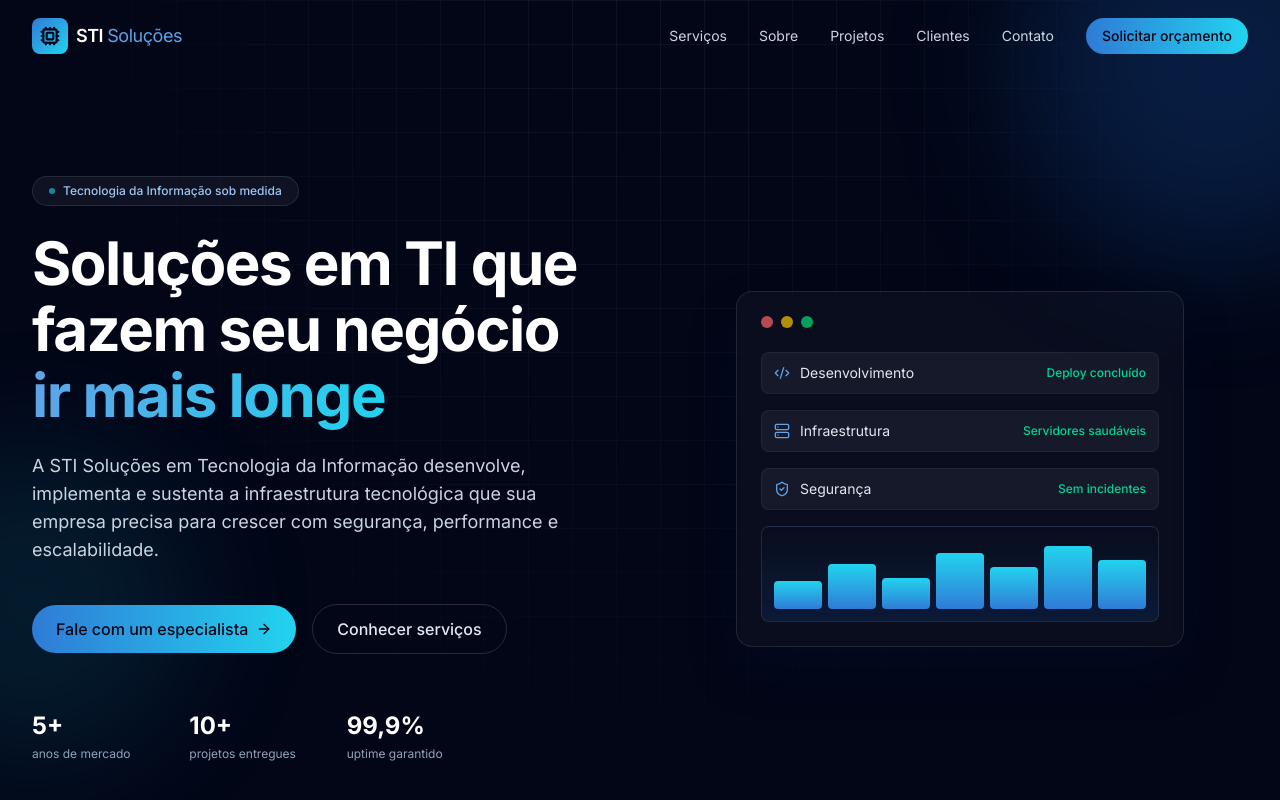
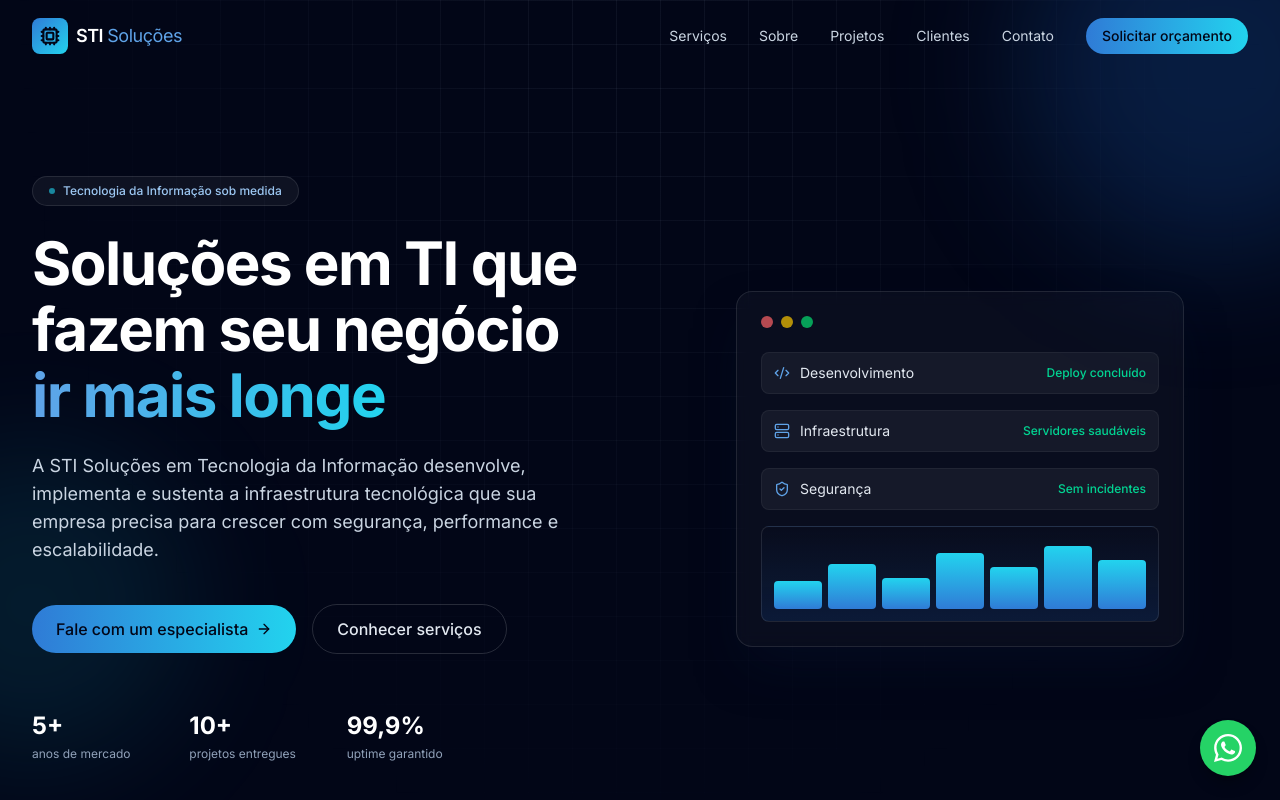
Before and after one commit to rofsobral1/sti-site, a React (Vite) app: page / in a window 1280 px wide. Shown: the top 800 px of the page. Built offline with nearby package versions, Linux system fonts and the light colour scheme.

Commit message:
Add floating WhatsApp button
Permite que clientes iniciem uma conversa direto pelo numero (21) 98183-4273 a partir de qualquer secao do site.

```diff
--- a/src/App.jsx
+++ b/src/App.jsx
@@ -6,6 +6,7 @@ import Portfolio from './components/Portfolio'
 import Clients from './components/Clients'
 import Contact from './components/Contact'
 import Footer from './components/Footer'
+import WhatsAppButton from './components/WhatsAppButton'
 
 export default function App() {
   return (
@@ -20,6 +21,7 @@ export default function App() {
         <Contact />
       </main>
       <Footer />
+      <WhatsAppButton />
     </div>
   )
 }
--- /dev/null
+++ b/src/components/WhatsAppButton.jsx
@@ -0,0 +1,28 @@
+const PHONE = '5521981834273'
+const MESSAGE = 'Olá! Gostaria de saber mais sobre os serviços da STI Soluções.'
+
+export default function WhatsAppButton() {
+  const href = `https://wa.me/${PHONE}?text=${encodeURIComponent(MESSAGE)}`
+
+  return (
+    <a
+      href={href}
+      target="_blank"
+      rel="noopener noreferrer"
+      aria-label="Falar no WhatsApp"
+      className="fixed bottom-6 right-6 z-50 flex h-14 w-14 items-center justify-center rounded-full bg-[#25D366] shadow-lg shadow-black/30 transition-transform hover:scale-110"
+    >
+      <span className="absolute inset-0 rounded-full bg-[#25D366] animate-ping opacity-40" />
+      <WhatsAppIcon className="relative h-7 w-7 text-white" />
+    </a>
+  )
+}
+
+function WhatsAppIcon(props) {
+  return (
+    <svg viewBox="0 0 24 24" fill="currentColor" {...props}>
+      <path d="M17.472 14.382c-.297-.149-1.758-.867-2.03-.967-.273-.099-.471-.148-.67.15-.197.297-.767.966-.94 1.164-.173.199-.347.223-.644.075-.297-.15-1.255-.463-2.39-1.475-.883-.788-1.48-1.761-1.653-2.059-.173-.297-.018-.458.13-.606.134-.133.298-.347.446-.52.149-.174.198-.298.298-.497.099-.198.05-.371-.025-.52-.075-.149-.669-1.612-.916-2.207-.242-.579-.487-.5-.669-.51-.173-.008-.371-.01-.57-.01-.198 0-.52.074-.792.372-.272.297-1.04 1.016-1.04 2.479 0 1.462 1.065 2.875 1.213 3.074.149.198 2.096 3.2 5.077 4.487.709.306 1.262.489 1.694.626.712.226 1.36.194 1.872.118.571-.085 1.758-.719 2.006-1.413.248-.694.248-1.289.173-1.413-.074-.124-.272-.198-.57-.347z" />
+      <path d="M20.52 3.449C18.24 1.245 15.24 0 12.045 0 5.463 0 .104 5.335.101 11.892c0 2.096.548 4.14 1.588 5.945L0 24l6.304-1.654a11.94 11.94 0 0 0 5.737 1.462h.005c6.582 0 11.943-5.336 11.946-11.893 0-3.176-1.24-6.165-3.472-8.466zM12.046 21.785h-.004a9.87 9.87 0 0 1-5.031-1.378l-.361-.214-3.741.981.999-3.648-.235-.374a9.86 9.86 0 0 1-1.512-5.26c.002-5.45 4.436-9.884 9.889-9.884 2.64 0 5.122 1.03 6.988 2.898a9.825 9.825 0 0 1 2.893 6.994c-.002 5.45-4.436 9.885-9.885 9.885z" />
+    </svg>
+  )
+}
```
